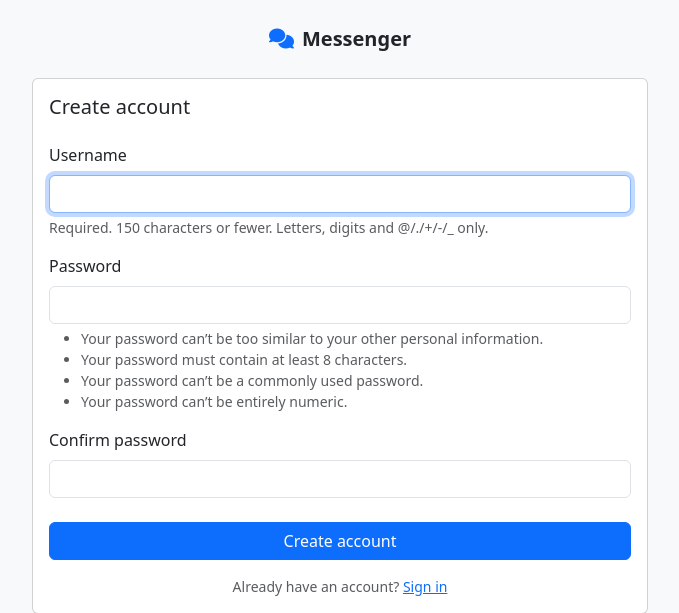
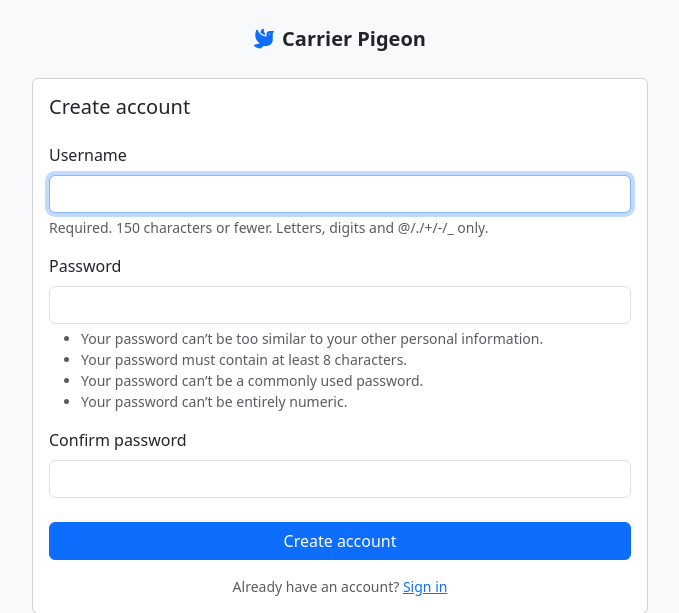
Before and after one commit to skrpov/chat-app, a Django app: page /accounts/signup/ in a window 1280 px wide. Shown: the top 613 px of the page, without its empty margins (300-979 px from the left). Run offline with Django 5.2, Linux system fonts and the light colour scheme.

Commit message:
Fix remaining Messenger references in auth and sidebar templates
Co-Authored-By: Claude Sonnet 4.6 (1M context) <noreply@anthropic.com>

```diff
--- a/accounts/templates/registration/logged_out.html
+++ b/accounts/templates/registration/logged_out.html
@@ -1,18 +1,18 @@
 {% extends "base.html" %}
-{% block title %}Signed Out — Messenger{% endblock %}
+{% block title %}Signed Out — Carrier Pigeon{% endblock %}
 
 {% block content %}
 <div class="container py-4" style="max-width: 640px;">
   <div class="text-center mb-4">
     <a href="{% url 'landing' %}" class="text-decoration-none text-dark fw-bold fs-5">
-      <i class="fa-solid fa-comments text-primary me-2"></i>Messenger
+      <i class="fa-solid fa-dove text-primary me-2"></i>Carrier Pigeon
     </a>
   </div>
 
   <div class="card">
     <div class="card-body text-center py-4">
       <h5 class="card-title mb-2">You've been signed out</h5>
-      <p class="text-muted mb-4">Thanks for using Messenger.</p>
+      <p class="text-muted mb-4">Thanks for using Carrier Pigeon.</p>
       <a href="{% url 'login' %}" class="btn btn-primary">Sign back in</a>
     </div>
   </div>
--- a/accounts/templates/registration/login.html
+++ b/accounts/templates/registration/login.html
@@ -1,11 +1,11 @@
 {% extends "base.html" %}
-{% block title %}Sign In — Messenger{% endblock %}
+{% block title %}Sign In — Carrier Pigeon{% endblock %}
 
 {% block content %}
 <div class="container py-4" style="max-width: 640px;">
   <div class="text-center mb-4">
     <a href="{% url 'landing' %}" class="text-decoration-none text-dark fw-bold fs-5">
-      <i class="fa-solid fa-comments text-primary me-2"></i>Messenger
+      <i class="fa-solid fa-dove text-primary me-2"></i>Carrier Pigeon
     </a>
   </div>
 
--- a/accounts/templates/registration/signup.html
+++ b/accounts/templates/registration/signup.html
@@ -1,11 +1,11 @@
 {% extends "base.html" %}
-{% block title %}Sign Up — Messenger{% endblock %}
+{% block title %}Sign Up — Carrier Pigeon{% endblock %}
 
 {% block content %}
 <div class="container py-4" style="max-width: 640px;">
   <div class="text-center mb-4">
     <a href="{% url 'landing' %}" class="text-decoration-none text-dark fw-bold fs-5">
-      <i class="fa-solid fa-comments text-primary me-2"></i>Messenger
+      <i class="fa-solid fa-dove text-primary me-2"></i>Carrier Pigeon
     </a>
   </div>
 
--- a/chat/templates/partials/rooms_sidebar.html
+++ b/chat/templates/partials/rooms_sidebar.html
@@ -1,6 +1,6 @@
 <div class="card d-flex flex-column" style="width: 220px; min-width: 220px;">
   <div class="card-header fw-bold d-flex align-items-center" style="height: 3rem;">
-    <i class="fa-solid fa-comments text-primary me-2"></i>Messenger
+    <i class="fa-solid fa-dove text-primary me-2"></i>Carrier Pigeon
   </div>
   <div class="p-2 d-flex flex-column gap-1 overflow-y-auto flex-grow-1">
     <button type="button" class="btn btn-sm my-1 p-2 btn-primary rounded w-100 text-start" data-bs-toggle="modal" data-bs-target="#addRoomModal">
```
